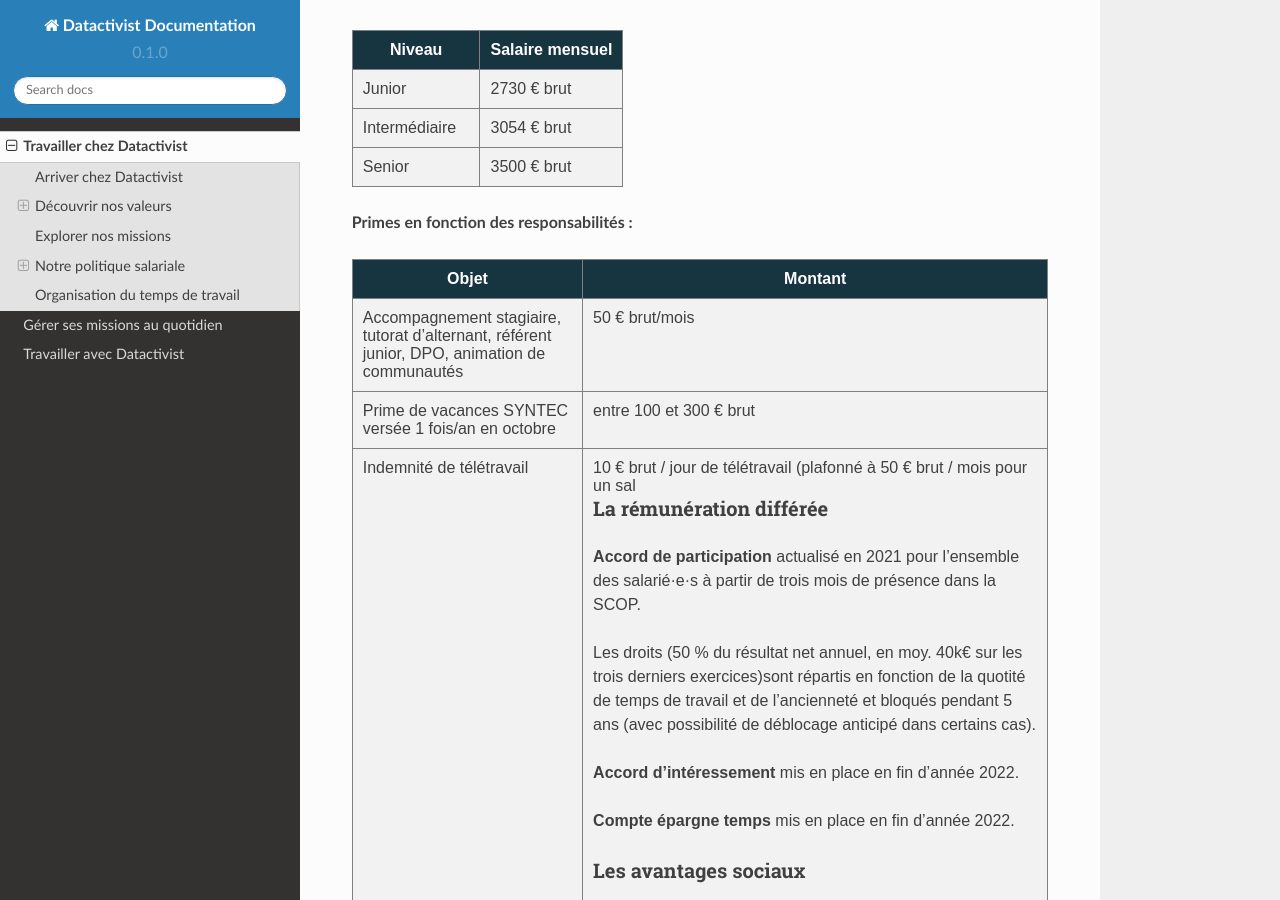
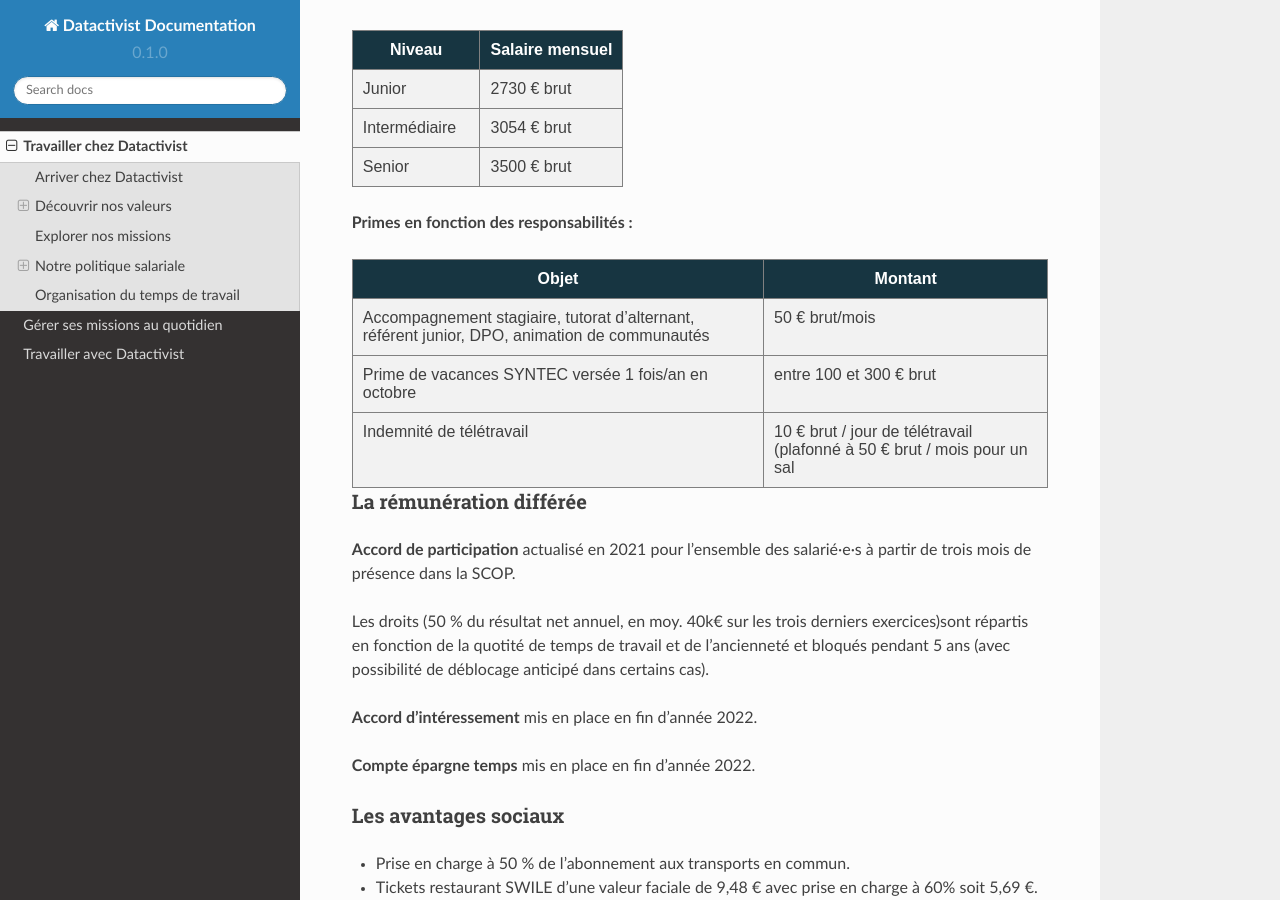
Before and after one commit to datactivist/documentation-datactivist, a Sphinx documentation site: the page built from docs/source/travailler-chez-datactivist.md, in a window 1280 px wide and 900 px high, scrolled down 2933 px. Built offline with Sphinx 7.4.7 and the Read the Docs theme 2.0.0, drawn with Linux system fonts in a browser that asks for light colours.

Commit message:
Update travailler-chez-datactivist.md

```diff
--- a/docs/source/travailler-chez-datactivist.md
+++ b/docs/source/travailler-chez-datactivist.md
@@ -130,7 +130,9 @@ Aussi, nous rédigeons des [articles de blog](https://medium.com/datactivist) au
     <tr>
       <td style="background-color: #f2f2f2; padding: 10px;">Indemnité de télétravail</td>
       <td style="background-color: #f2f2f2; padding: 10px;">10 € brut / jour de télétravail (plafonné à 50 € brut / mois pour un sal
-
+   </tr>
+   </tbody>
+ </table>
 
 ### La rémunération différée
 
```
